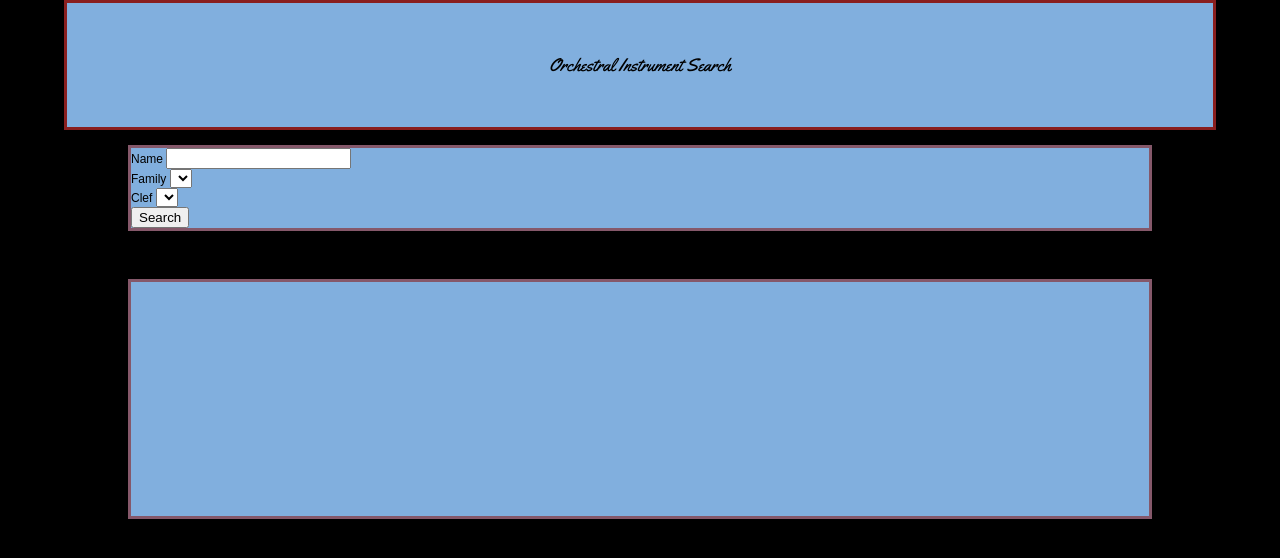
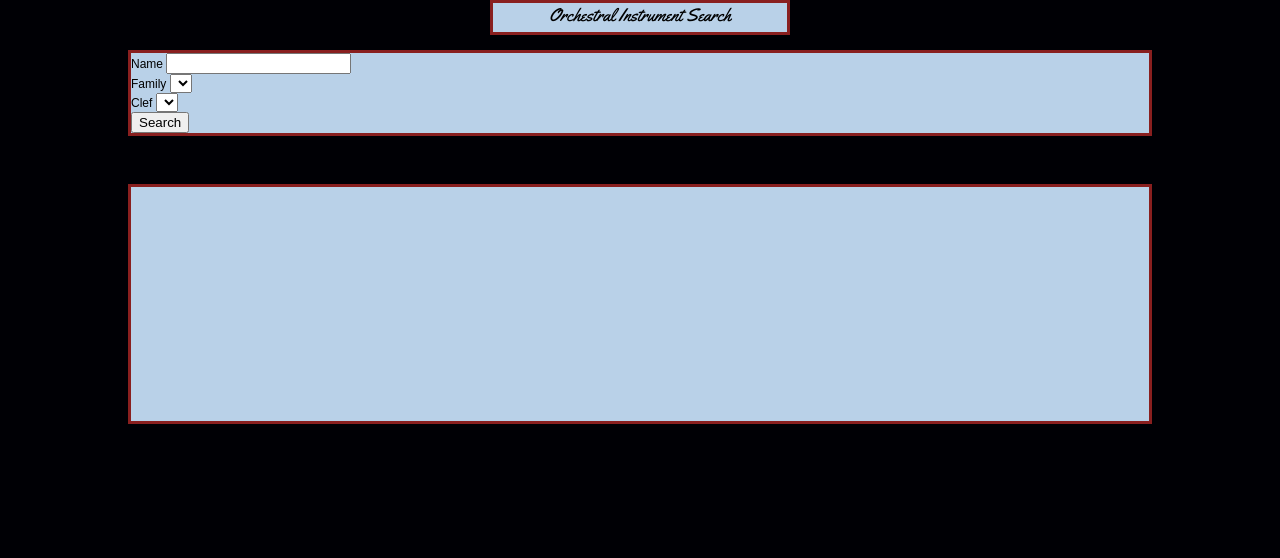
Before and after one commit to andrewangelle/node-vanillaJS-app, a website: page index.html in a window 1280 px wide. Drawn offline with Linux system fonts and the light colour scheme; no server answers; a web font is replaced by a local one.

Commit message:
more css styles added

```diff
--- a/style.css
+++ b/style.css
@@ -1,21 +1,16 @@
 
 body {
 	margin:auto;
-	background-color: rgba(0, 0, 0, 1);
+	background-color: rgba(0, 0, 5, 1);
 }
 
 
 .header{
 	position:relative;
-	margin-left:auto;
-	margin-right:auto;
-	width:90%;
-	z-index:10;
-	height: 30%;
-	border: 3px solid;
-	border-color: rgba(137, 31, 31, 1);
+	margin: auto;
+	width:100%
 	box-sizing:border-box;
-	background-color: rgba(129, 175, 222, 1);
+	background-color: rgba(0, 0, 5, 1);
 }
 
 #header-text {
@@ -23,11 +18,14 @@ body {
 	font-size:18px;
 	font-weight:500;
 	text-align: center;
+	height:35px;
+	width:300px;
 	margin:auto;
 	position:relative;
-	padding:50px;
-	box-sizing: border-box;
-	z-index:10;
+	border: 3px solid;
+	border-color: rgba(137, 31, 31, 1);
+	box-sizing:border-box;
+	background-color: rgba(185, 209, 232, 1);
 }
 
 #instrument-form,
@@ -36,9 +34,9 @@ body {
 	width: 80%;
 	height: 30%;
 	border: 3px solid;
-	border-color: rgba(137, 31, 31, 0.6);
+	border-color: rgba(137, 31, 31, 1);
 	box-sizing:border-box;
-	background-color: rgba(129, 175, 222, 1);
+	background-color: rgba(185, 209, 232, 1);
 
 }
 
@@ -73,7 +71,9 @@ body {
 
 /* design scheme
 
-color 	: blue: rgba(129, 175, 222, 1)
+colors 	: black: rgba(0, 0, 0, 1);
+		: dark blue: rgba(11, 12, 13, 1);
+		: light blue: rgba(185, 209, 232, 1)
 		: yellow: rgba(236, 236, 110, 1)
 		: red: rgba(137, 31, 31, 0.8)
 
```
